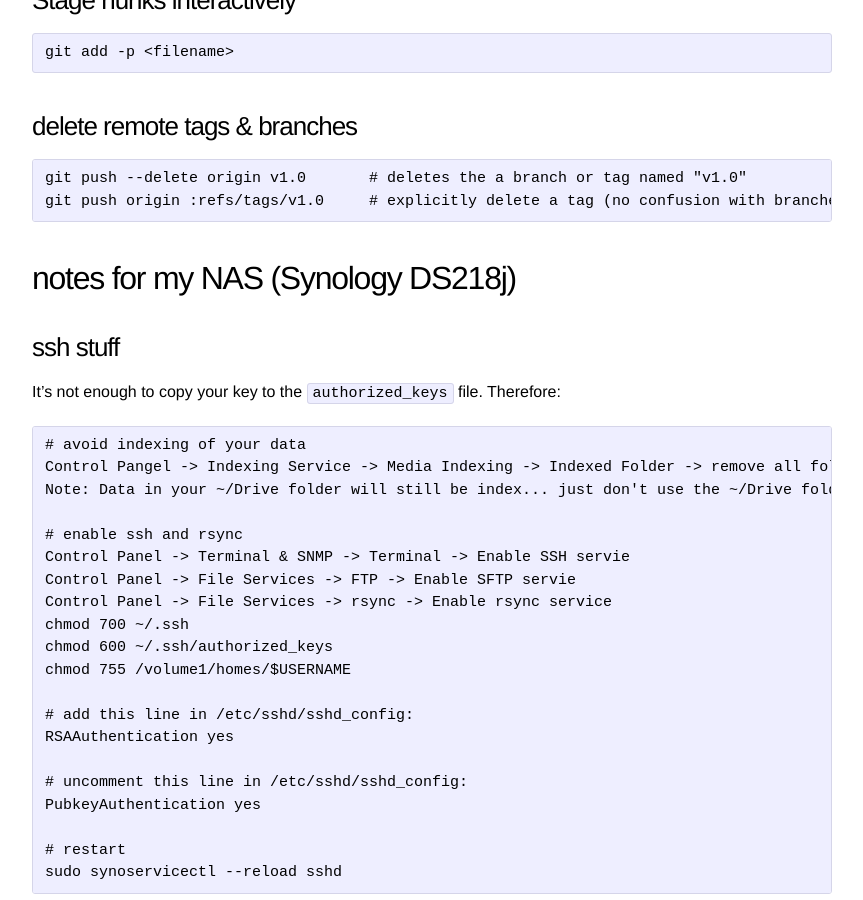
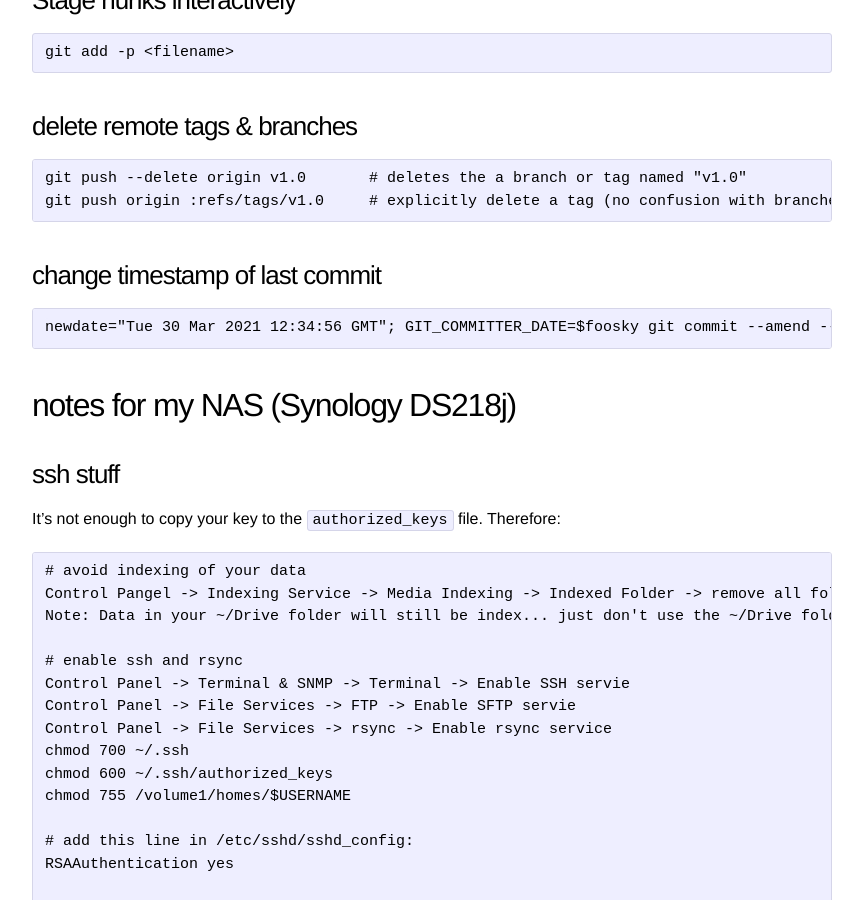
Before and after one commit to jewirth/jewirth.github.io, a Jekyll site: the page built from syntax.md, in a window 1280 px wide and 900 px high, scrolled down 13549 px. Shown: the whole window, without its empty margins (208-1071 px from the left). Built offline with Jekyll 4.4.1, drawn with Linux system fonts in a browser that asks for light colours.

Commit message:
Update syntax.md

```diff
--- a/syntax.md
+++ b/syntax.md
@@ -579,6 +579,8 @@
     git push --delete origin v1.0       # deletes the a branch or tag named "v1.0"
     git push origin :refs/tags/v1.0     # explicitly delete a tag (no confusion with branches)
 
+## change timestamp of last commit
+    newdate="Tue 30 Mar 2021 12:34:56 GMT"; GIT_COMMITTER_DATE=$foosky git commit --amend --no-edit --date "$newdate"
 
 <a name="5"></a>
 
```
